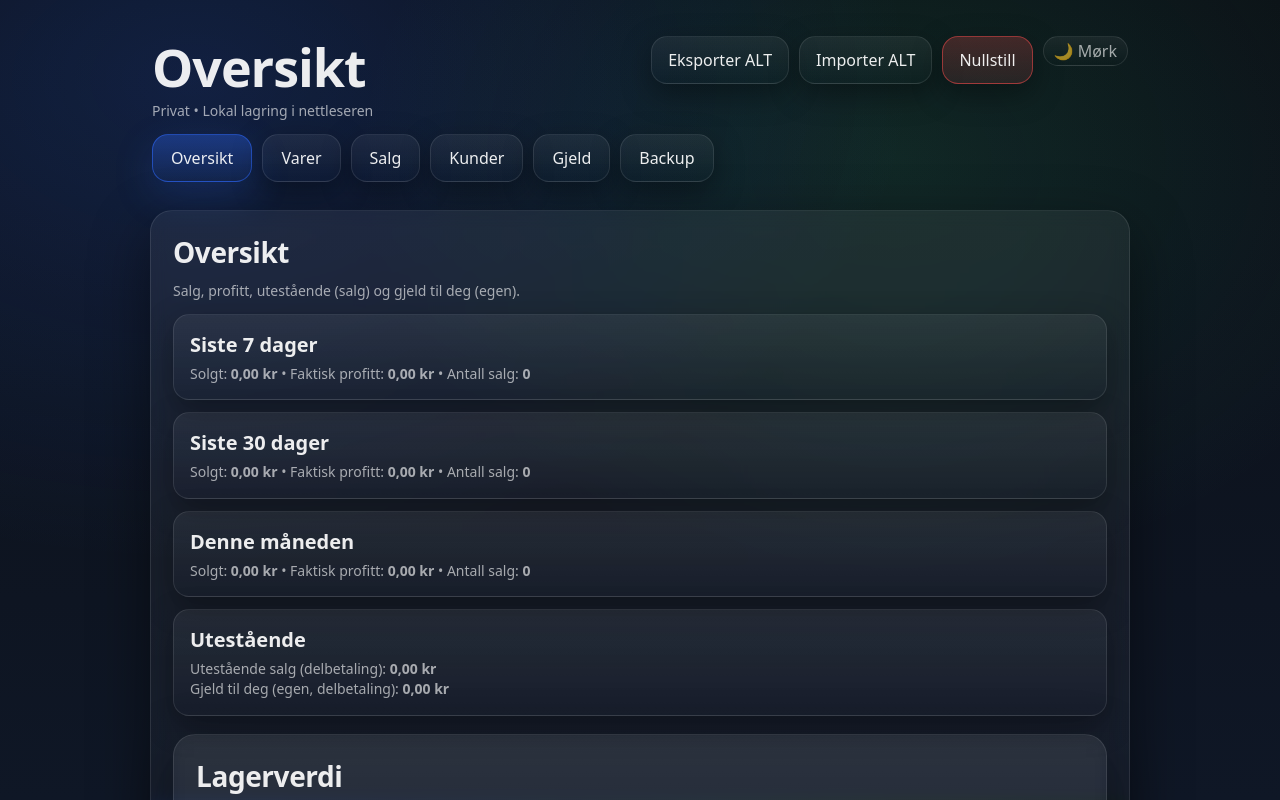
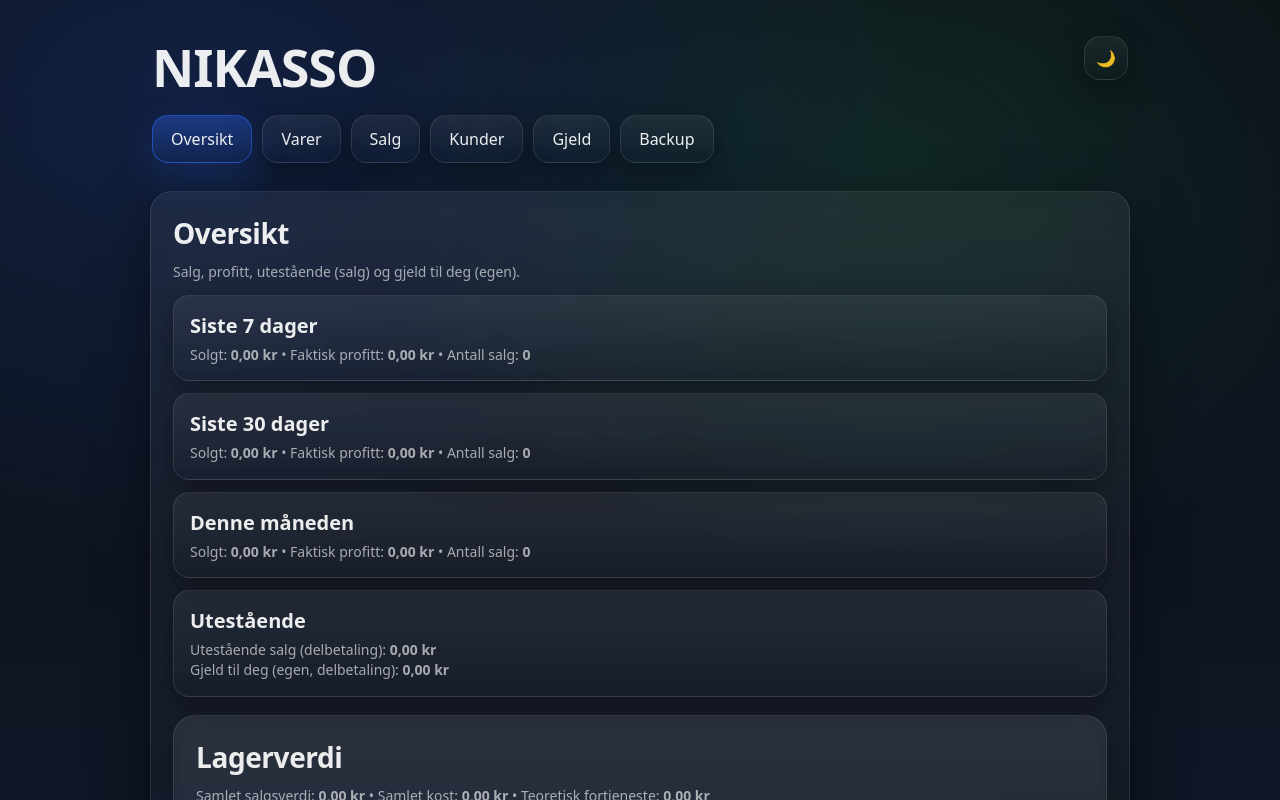
Before and after one commit to nikolaihoffmann-svg/Nikasso-, a React (Vite) app: page / in a window 1280 px wide. Shown: the top 800 px of the page. Built offline with nearby package versions, Linux system fonts and the light colour scheme.

Commit message:
Update App.tsx

```diff
--- a/src/app/App.tsx
+++ b/src/app/App.tsx
@@ -1,6 +1,6 @@
 // src/app/App.tsx
-import React, { useEffect, useMemo, useRef, useState } from "react";
-import { applyThemeToDom, getTheme, setTheme, Theme, downloadExportAll, importAllFromFile, clearAllData } from "./storage";
+import React, { useEffect, useMemo, useState } from "react";
+import { applyThemeToDom, getTheme, setTheme, Theme } from "./storage";
 
 import { Oversikt } from "../pages/Oversikt";
 import { Varer } from "../pages/Varer";
@@ -14,8 +14,6 @@ type TabKey = "oversikt" | "varer" | "salg" | "kunder" | "gjeld" | "backup";
 export function App() {
   const [theme, setThemeState] = useState<Theme>(() => getTheme());
   const [tab, setTab] = useState<TabKey>("oversikt");
-
-  const importRef = useRef<HTMLInputElement | null>(null);
 
   useEffect(() => {
     applyThemeToDom(theme);
@@ -35,60 +33,17 @@ export function App() {
     return <Backup />;
   }, [tab]);
 
-  async function handleImportFile(file: File) {
-    await importAllFromFile(file, "replace");
-    alert("Import ferdig ✅");
-  }
-
   return (
     <div className="container">
       <header className="header">
         <div className="headerTop">
           <div>
-            <div className="h1">Oversikt</div>
-            <div className="subRow">
-              <div className="sub">Privat • Lokal lagring i nettleseren</div>
-            </div>
+            <div className="h1">NIKASSO</div>
           </div>
 
           <div className="btnRow" style={{ marginTop: 0, justifyContent: "flex-end" }}>
-            <button className="btn" type="button" onClick={() => downloadExportAll()}>
-              Eksporter ALT
-            </button>
-
-            <button className="btn" type="button" onClick={() => importRef.current?.click()}>
-              Importer ALT
-            </button>
-
-            <input
-              ref={importRef}
-              type="file"
-              accept="application/json"
-              style={{ display: "none" }}
-              onChange={async (e) => {
-                const f = e.target.files?.[0];
-                e.currentTarget.value = "";
-                if (!f) return;
-                try {
-                  await handleImportFile(f);
-                } catch (err: any) {
-                  alert("Import feilet: " + (err?.message || String(err)));
-                }
-              }}
-            />
-
-            <button
-              className="btn btnDanger"
-              type="button"
-              onClick={() => {
-                if (confirm("Slette ALL data i nettleseren? (Varer, kunder, salg, gjeld)")) clearAllData();
-              }}
-            >
-              Nullstill
-            </button>
-
-            <button className="themeBtn" type="button" onClick={toggleTheme} title="Bytt tema">
-              {theme === "dark" ? "🌙 Mørk" : "☀️ Lys"}
+            <button className="iconBtn" type="button" onClick={toggleTheme} title="Bytt tema" aria-label="Bytt tema">
+              {theme === "dark" ? "🌙" : "☀️"}
             </button>
           </div>
         </div>
```
